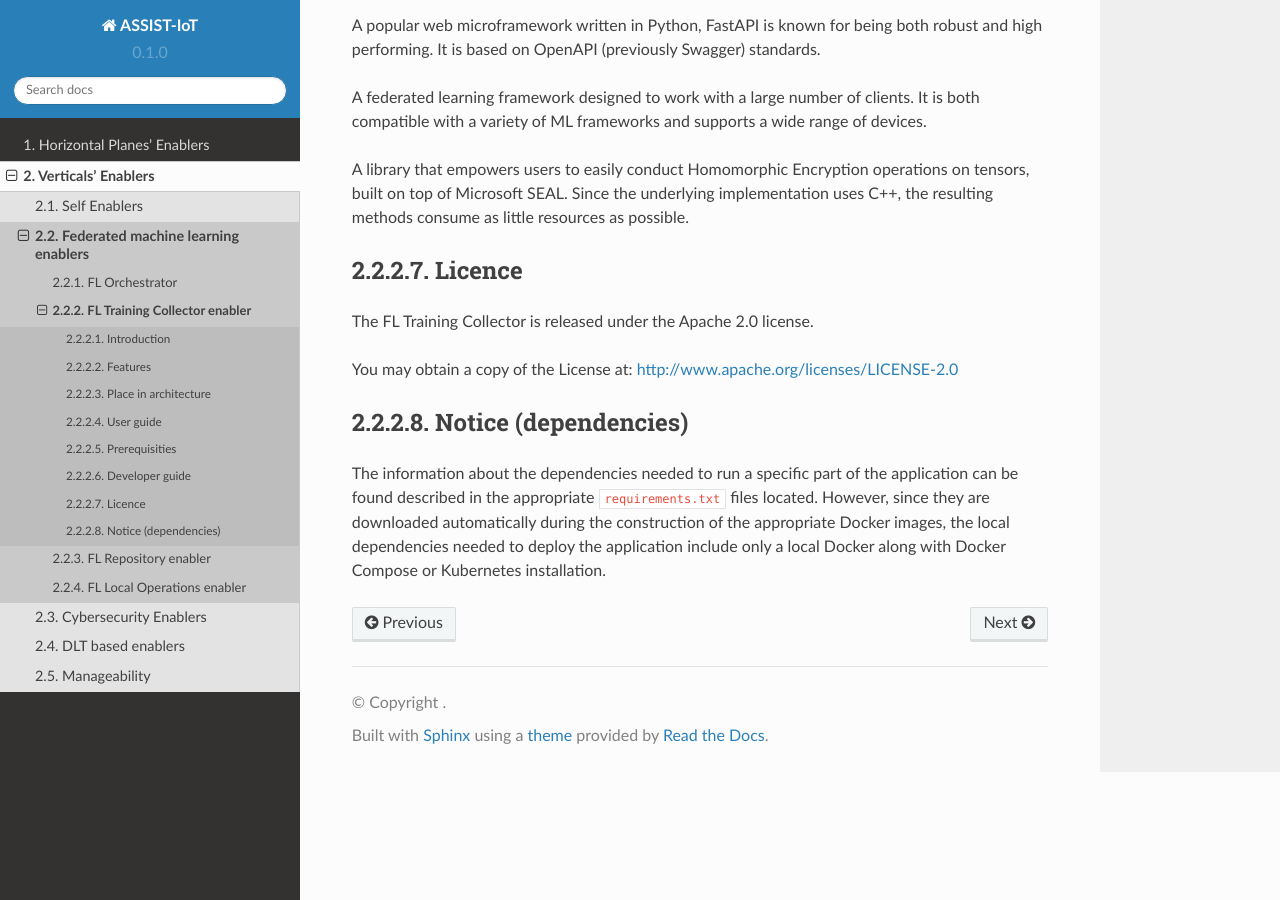
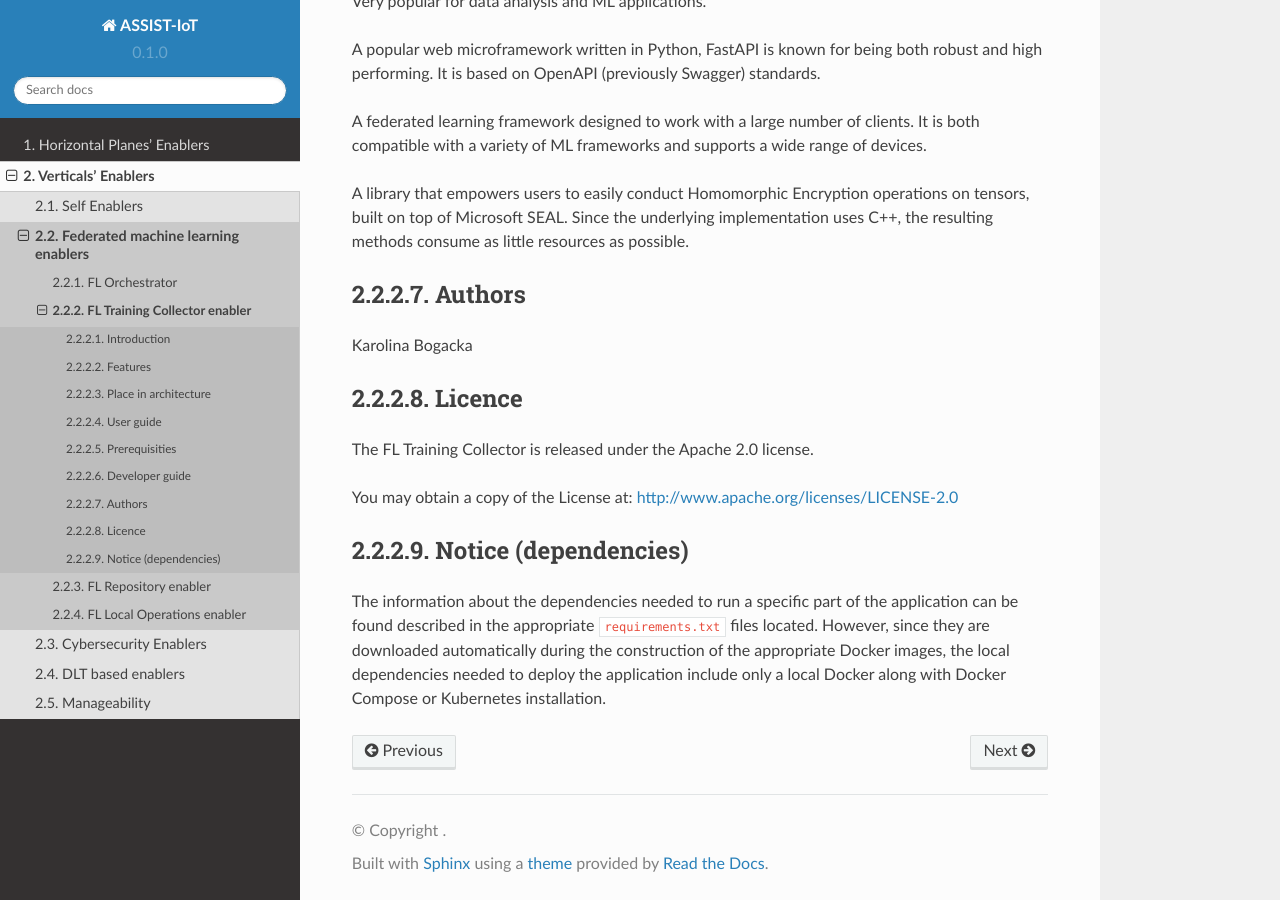
Before and after one commit to assist-iot/assist-iot-documentation, a Sphinx documentation site: the page built from docs/source/verticals/federated/fl_training_collector.rst, in a window 1280 px wide and 900 px high, scrolled down 7854 px. Built offline with Sphinx 7.4.7 and the Read the Docs theme 2.0.0, drawn with Linux system fonts in a browser that asks for light colours.

Commit message:
Update FL Training Collector enabler

```diff
--- a/docs/source/verticals/federated/fl_training_collector.rst
+++ b/docs/source/verticals/federated/fl_training_collector.rst
@@ -494,6 +494,11 @@ operations on tensors, built on top of Microsoft SEAL. Since the
 underlying implementation uses C++, the resulting methods consume as
 little resources as possible.
 
+Authors
+=======
+
+Karolina Bogacka
+
 Licence
 =======
 
```
